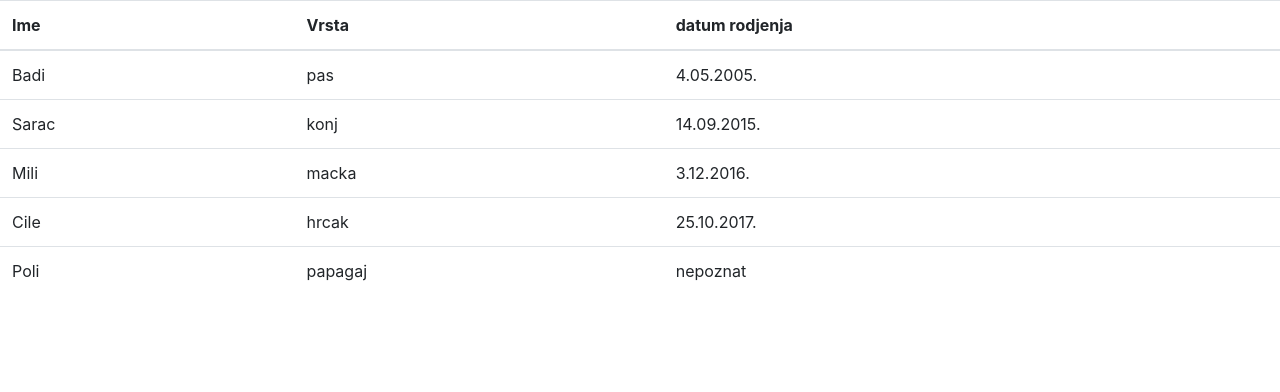
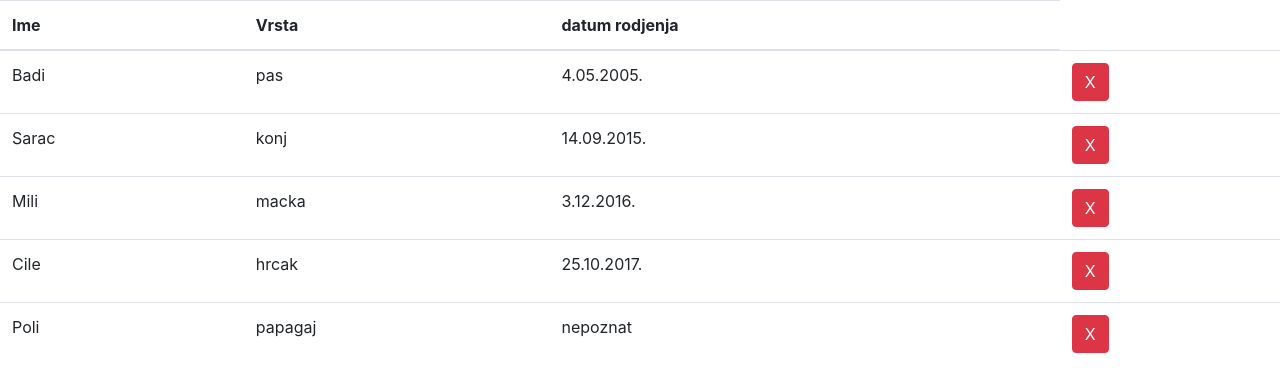
Before and after one commit to sanela30/Zoo, an Angular app: page / in a window 1280 px wide. Shown: the top 392 px of the page. Built offline with nearby package versions, Linux system fonts and the light colour scheme.

Commit message:
treci komit

```diff
--- a/src/app/animal-list/animal-list.component.html
+++ b/src/app/animal-list/animal-list.component.html
@@ -11,7 +11,12 @@
     <td>{{animal.vrsta}}</td>
     <td *ngIf="!animal.datum_rodjenja">nepoznat</td>
     <td *ngIf="animal.datum_rodjenja">{{ animal.datum_rodjenja}}</td>
-
+    <td><button
+      class="btn btn-danger"
+      (click)="removeAnimal(animal)">
+    X
+  </button>
+</td>
 
   </tr>
 </table>
--- a/src/app/animal-list/animal-list.component.ts
+++ b/src/app/animal-list/animal-list.component.ts
@@ -39,7 +39,11 @@ export class AnimalListComponent implements OnInit {
    }
  ];
  }
+ removeAnimal(animal){
+  let index = this.animals.indexOf(animal);
+  this.animals.splice(index,1);
 
+}
 
   ngOnInit() {
   }
```
